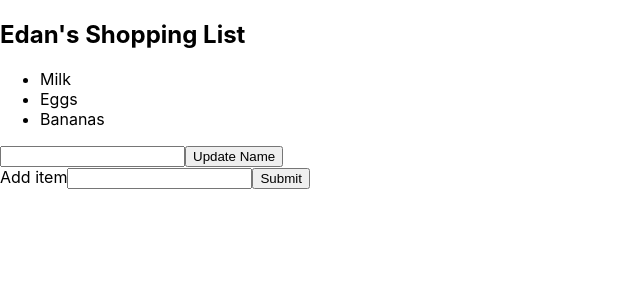
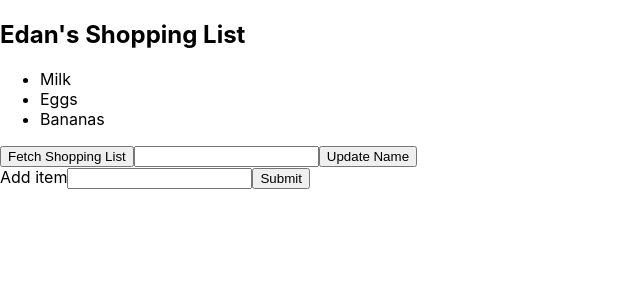
Before and after one commit to matthew-black/context-api-demo, a React (Create React App) app: page / in a window 1280 px wide. Shown: the top 300 px of the page, without its empty margins (0-640 px from the left). Built offline with nearby package versions, Linux system fonts and the light colour scheme.

Commit message:
Add API request to context

```diff
--- a/package.json
+++ b/package.json
@@ -6,6 +6,7 @@
     "@testing-library/jest-dom": "^5.16.1",
     "@testing-library/react": "^12.1.2",
     "@testing-library/user-event": "^13.5.0",
+    "axios": "^0.25.0",
     "diff": "^5.0.0",
     "react": "^17.0.2",
     "react-dom": "^17.0.2",
--- a/src/ShoppingList.js
+++ b/src/ShoppingList.js
@@ -2,7 +2,7 @@ import { useContext } from "react";
 import { GlobalContext } from "./context";
 
 function ShoppingList() {
-    const { shoppingList, name } = useContext(GlobalContext);
+    const { shoppingList, fetchShoppingList, name } = useContext(GlobalContext);
 
     return (
         <>
@@ -12,6 +12,10 @@ function ShoppingList() {
                     <li key={i}>{item}</li>
                 ))}
             </ul>
+
+            <button onClick={fetchShoppingList}>
+                Fetch Shopping List
+            </button>
         </>
     )
 }
--- a/src/context.js
+++ b/src/context.js
@@ -1,4 +1,5 @@
-import { createContext, useContext, useState } from "react";
+import axios from 'axios';
+import { createContext, useState } from "react";
 import useStateLogger from "./useStateLogger";
 
 export const GlobalContext = createContext();
@@ -12,11 +13,18 @@ export function GlobalProvider({ children }) {
         'Bananas'
     ]);
 
+    // Fetching server data can go in here, too
+    const fetchShoppingList = async () => {
+        const res = await axios.get('https://jsonplaceholder.typicode.com/todos');
+        let items = res.data.map(item => item.title);
+        setShoppingList(items);
+    };
+
     // There are all the values that will be made available
     // from `useContext(GlobalContext)`
     const state = {
         name, setName,
-        shoppingList, setShoppingList
+        shoppingList, setShoppingList, fetchShoppingList
     }
 
     // Log state changes, similar to redux-logger
```
Also changed, not shown: 1 other file (tests, documents, lock files or other folders).
